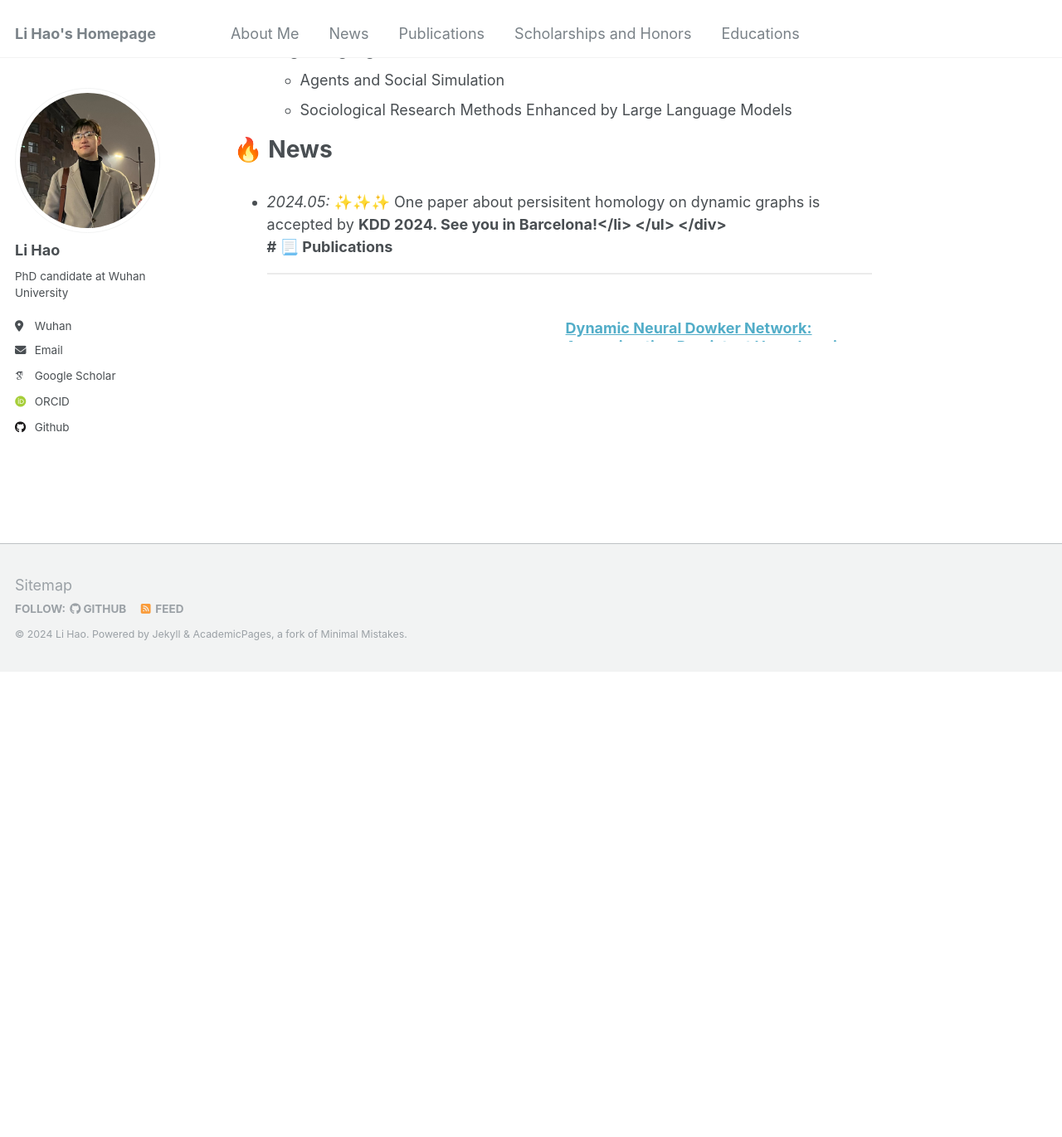
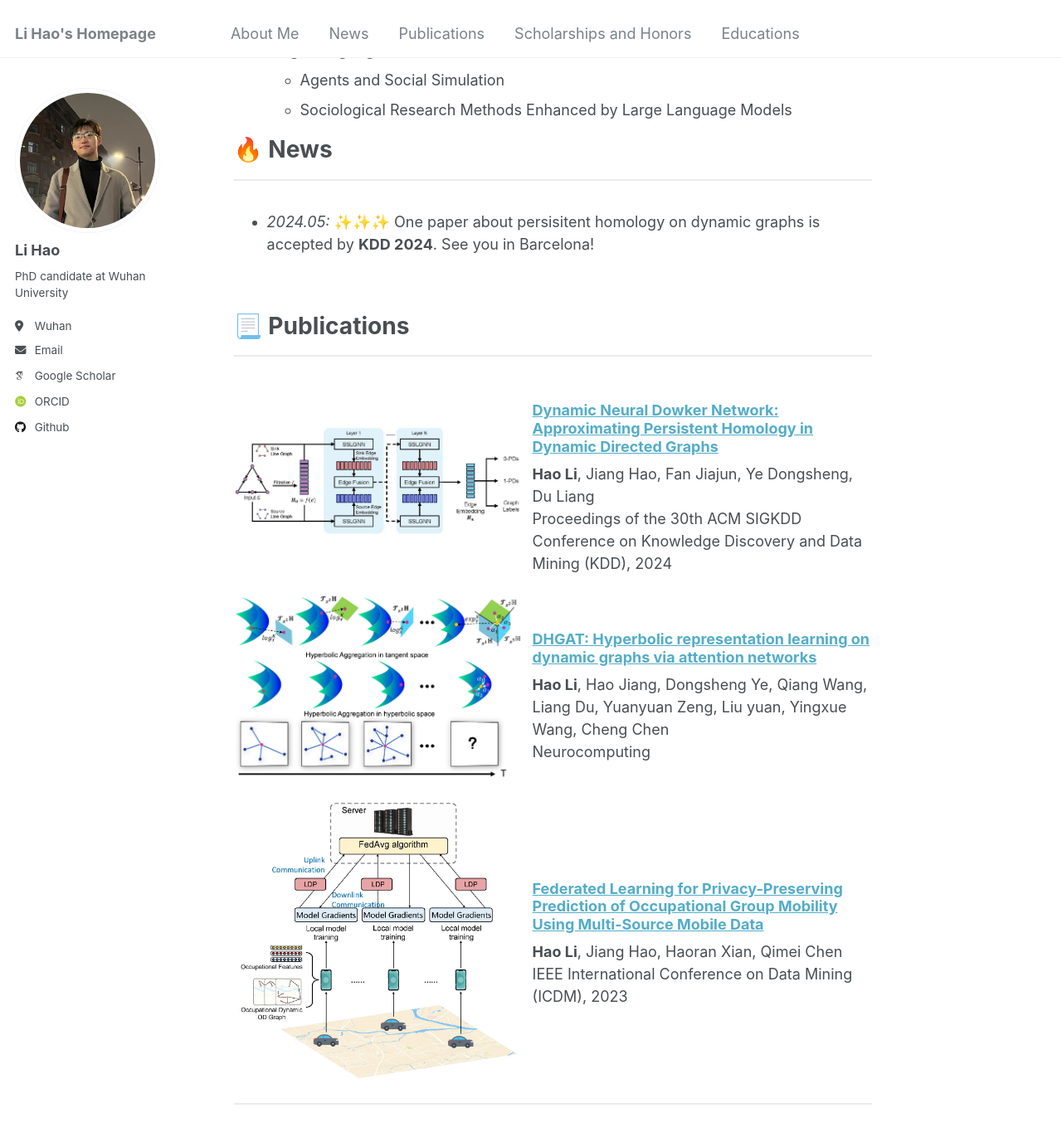
Before and after one commit to Lihaogx/lihaogx.github.io, a Jekyll site: the page built from _pages/about.md, in a window 1280 px wide and 1400 px high, scrolled down 616 px. Shown: the top 1371 px of the window at 83% size. Built offline with Jekyll 4.4.1, drawn with Linux system fonts in a browser that asks for light colours; some web fonts are replaced; before the commit the page ends 1427 px from its top, so only the background shows below that; some of the changed text lies outside the part shown.

Commit message:
Update about.md

```diff
--- a/_pages/about.md
+++ b/_pages/about.md
@@ -87,10 +87,11 @@ My research interests lie in the integration of social networks, graph neural ne
 <br/>
 
 # 🔥 News
+<hr >
 <div style="max-height: 200px; overflow-y: auto;">
-<ul>
-  <li><em>2024.05:</em> ✨✨✨ One paper about persisitent homology on dynamic graphs is accepted by <strong>KDD 2024<strong>. See you in Barcelona!</li>
-</ul>
+  <ul>
+    <li><em>2024.05:</em> ✨✨✨ One paper about persisitent homology on dynamic graphs is accepted by <strong>KDD 2024</strong>. See you in Barcelona!</li>
+  </ul>
 </div>
 
 <br/>
```
